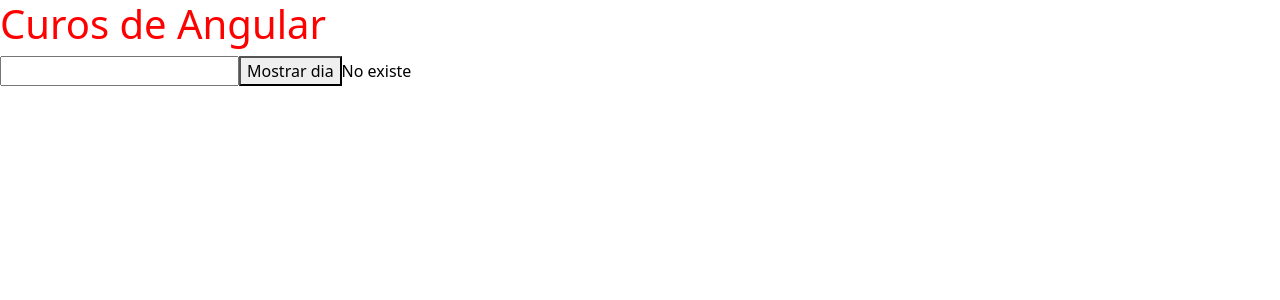
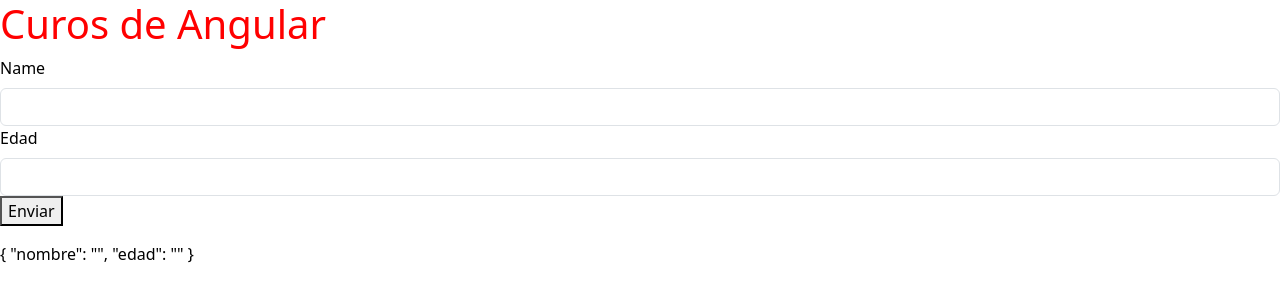
Before and after one commit to Rjchi/angular-course, an Angular app: page / in a window 1280 px wide. Shown: the top 300 px of the page. Built offline with nearby package versions, Linux system fonts and the light colour scheme.

Commit message:
formularios basados en plantillas sin validacion

```diff
--- a/src/app/app.component.html
+++ b/src/app/app.component.html
@@ -14,6 +14,8 @@
 
   <!-- <app-bucles></app-bucles> -->
 
-  <app-switch></app-switch>
+  <!-- <app-switch></app-switch> -->
+
+  <app-form-bas-plant></app-form-bas-plant>
 
 </main>
--- /dev/null
+++ b/src/app/form-bas-plant/form-bas-plant.component.html
@@ -0,0 +1,13 @@
+<div class="mb-3">
+  <!-- Escuchamos el evento de envio de este formulario -->
+  <form (ngSubmit)="metodoProcesador()">
+    <!-- Si modifico algo en los inputs tambien se va a modificar en el componente TS -->
+    <label class="form-label">Name</label>
+    <input type="text" class="form-control" [(ngModel)]="persona.nombre" name="nombre" >
+    <label class="form-label">Edad</label>
+    <input type="text" class="form-control" [(ngModel)]="persona.edad" name="edad">
+    <button type="submit">Enviar</button>
+  </form>
+</div>
+
+{{ persona | json }}
--- /dev/null
+++ b/src/app/form-bas-plant/form-bas-plant.component.ts
@@ -0,0 +1,21 @@
+/**--------------------------------------
+ * |  Formulario basado en plantillas
+ --------------------------------------*/
+
+import { Component } from '@angular/core';
+
+@Component({
+  selector: 'app-form-bas-plant',
+  templateUrl: './form-bas-plant.component.html',
+  styleUrls: ['./form-bas-plant.component.css'],
+})
+export class FormBasPlantComponent {
+  persona: { nombre: string; edad: string } = {
+    nombre: '',
+    edad: '',
+  };
+
+  metodoProcesador() {
+    console.log(this.persona)
+  }
+}
```
Also changed, not shown: src/app/app.module.ts (+11 -2 lines), src/app/form-bas-plant/form-bas-plant.component.css (added), 1 other file (tests, documents, lock files or other folders).
